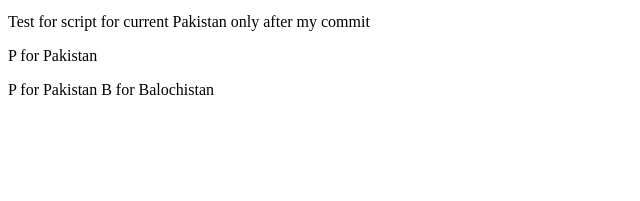
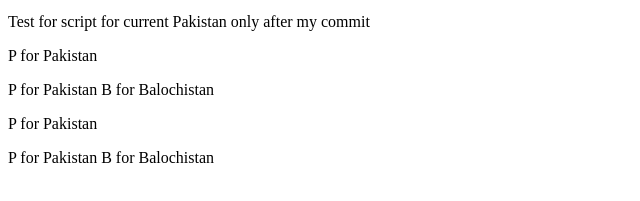
Before and after one commit to tauheedissa/piaic, a plain HTML site: page index.html in a window 1280 px wide. Shown: the part 87-288 px from the top of the page, without its empty margins (0-640 px from the left). Drawn offline with Linux system fonts and the light colour scheme.

Commit message:
added new lines

```diff
--- a/index.html
+++ b/index.html
@@ -6,6 +6,8 @@
 <p>Test for script for current Pakistan only after my commit</p>
 <p>P for Pakistan</p>
 <p>P for Pakistan B for Balochistan</p>
+<p>P for Pakistan</p>
+<p>P for Pakistan B for Balochistan</p>
 </body>
 
 </html>
```
